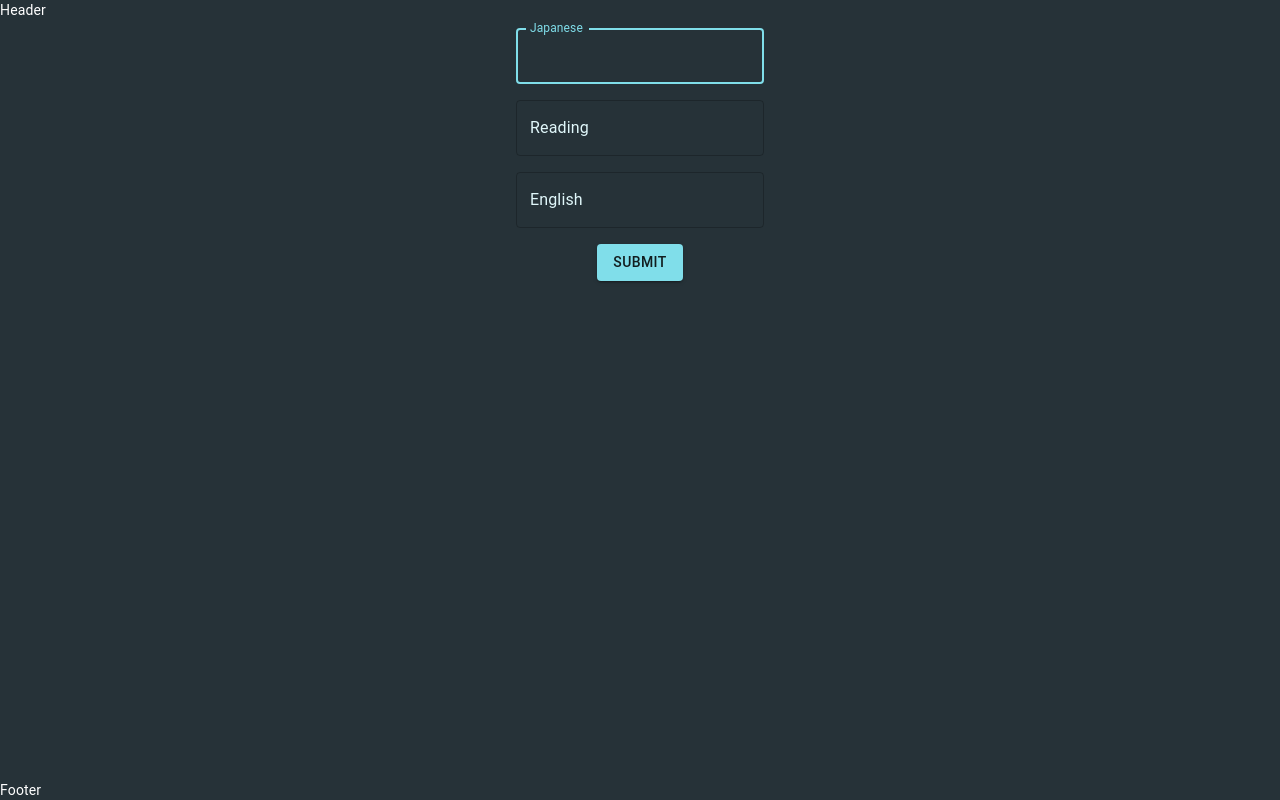
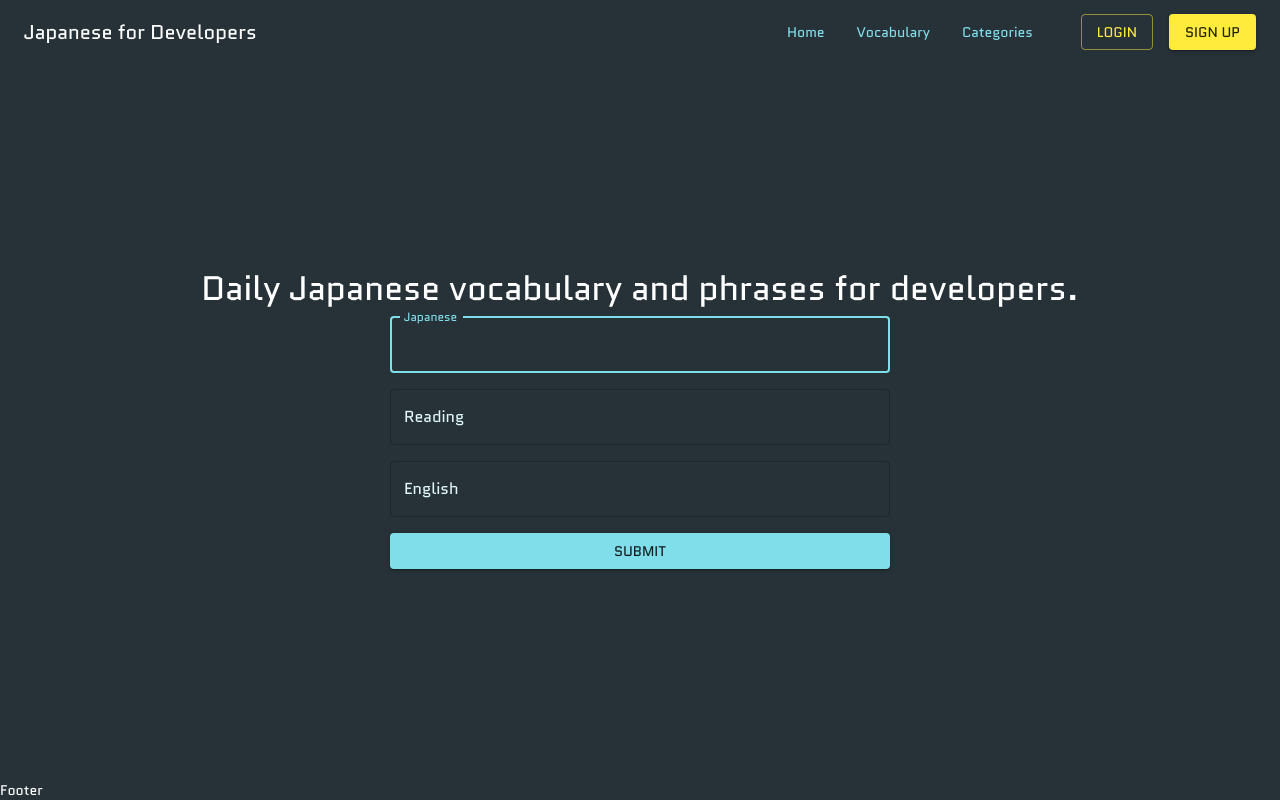
Before and after one commit to chadmuro/japanese-ui, a React (Create React App) app: page / in a window 1280 px wide. Built offline with nearby package versions, Linux system fonts and the light colour scheme.

Commit message:
style header and homepage

```diff
--- a/public/index.html
+++ b/public/index.html
@@ -3,6 +3,8 @@
   <head>
     <meta charset="utf-8" />
     <link rel="icon" href="%PUBLIC_URL%/favicon.ico" />
+    <link href="https://fonts.googleapis.com/css2?family=Quantico:ital,wght@0,400;0,700;1,400;1,700&display=swap"
+      rel="stylesheet">
     <meta name="viewport" content="width=device-width, initial-scale=1" />
     <meta name="theme-color" content="#000000" />
     <meta
--- a/src/components/Layout/Header.js
+++ b/src/components/Layout/Header.js
@@ -1,7 +1,59 @@
 import React from 'react';
+import { makeStyles } from '@material-ui/core/styles';
+import AppBar from '@material-ui/core/AppBar';
+import Toolbar from '@material-ui/core/Toolbar';
+import Button from '@material-ui/core/Button';
+import Link from '@material-ui/core/Link';
+import Typography from '@material-ui/core/Typography';
+
+const useStyles = makeStyles(theme => ({
+	titleWrap: {
+		flexGrow: 1,
+	},
+	title: {
+		cursor: 'pointer',
+		width: 'fit-content',
+	},
+	nav: {
+		'& > *': {
+			cursor: 'pointer',
+			marginRight: theme.spacing(4),
+		},
+	},
+	buttonWrap: {
+		'& > *': {
+			marginLeft: theme.spacing(2),
+		},
+	},
+}));
 
 const Header = () => {
-	return <div>Header</div>;
+	const classes = useStyles();
+
+	return (
+		<AppBar position="static" color="inherit" elevation={0}>
+			<Toolbar>
+				<div className={classes.titleWrap}>
+					<Typography component="h1" variant="h6" className={classes.title}>
+						Japanese for Developers
+					</Typography>
+				</div>
+				<nav className={classes.nav}>
+					<Link color="primary">Home</Link>
+					<Link color="primary">Vocabulary</Link>
+					<Link color="primary">Categories</Link>
+				</nav>
+				<div className={classes.buttonWrap}>
+					<Button color="secondary" variant="outlined">
+						Login
+					</Button>
+					<Button color="secondary" variant="contained">
+						Sign up
+					</Button>
+				</div>
+			</Toolbar>
+		</AppBar>
+	);
 };
 
 export default Header;
--- a/src/components/Layout/Layout.js
+++ b/src/components/Layout/Layout.js
@@ -16,6 +16,7 @@ const useStyles = makeStyles(theme => ({
 		flex: 1,
 	},
 }));
+
 const Layout = ({ children }) => {
 	const classes = useStyles();
 
--- a/src/pages/Home.js
+++ b/src/pages/Home.js
@@ -1,15 +1,27 @@
 import React from 'react';
 import { makeStyles } from '@material-ui/core/styles';
 import TextField from '@material-ui/core/TextField';
+import Typography from '@material-ui/core/Typography';
 import Button from '@material-ui/core/Button';
 import Layout from '../components/Layout/Layout';
 
 const useStyles = makeStyles(theme => ({
+	main: {
+		display: 'flex',
+		height: '100%',
+		flexDirection: 'column',
+		alignItems: 'center',
+		justifyContent: 'center',
+	},
+	title: {
+		textAlign: 'center',
+	},
 	form: {
 		display: 'flex',
 		flexDirection: 'column',
 		alignItems: 'center',
 		'& > *': {
+			width: '500px',
 			margin: theme.spacing(1),
 		},
 	},
@@ -25,6 +37,10 @@ const Home = () => {
 
 	return (
 		<Layout>
+			<div className={classes.main}>
+				<Typography component="h2" variant="h4" className={classes.title}>
+					Daily Japanese vocabulary and phrases for developers.
+				</Typography>
 				<form onSubmit={onSubmit} className={classes.form}>
 					<TextField variant="outlined" label="Japanese" autoFocus />
 					<TextField variant="outlined" label="Reading" />
@@ -33,6 +49,7 @@ const Home = () => {
 						Submit
 					</Button>
 				</form>
+			</div>
 		</Layout>
 	);
 };
--- a/src/styles/theme.js
+++ b/src/styles/theme.js
@@ -4,6 +4,9 @@ import yellow from '@material-ui/core/colors/yellow';
 import cyan from '@material-ui/core/colors/cyan';
 
 export const theme = createTheme({
+	typography: {
+		fontFamily: 'Quantico, sans-serif',
+	},
 	palette: {
 		background: {
 			paper: blueGrey[900],
```
Lines whose indentation alone changed are shown as unchanged.
